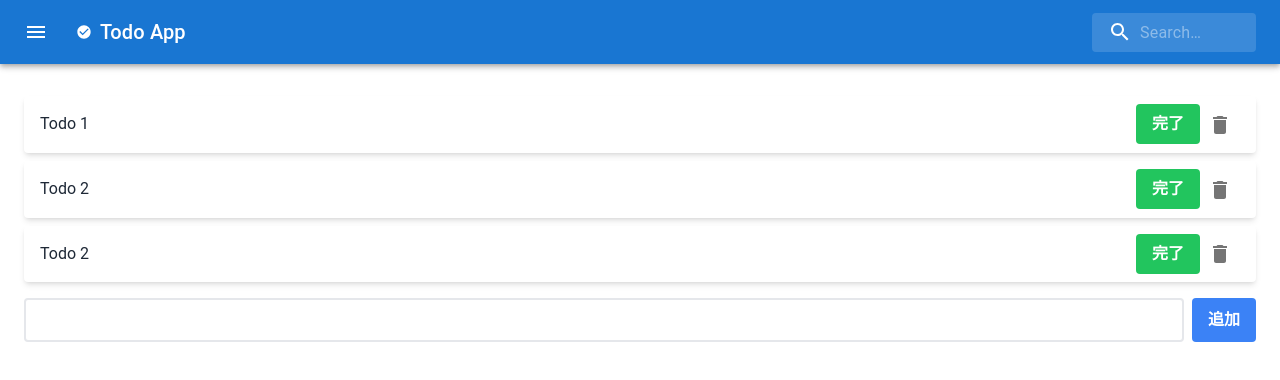
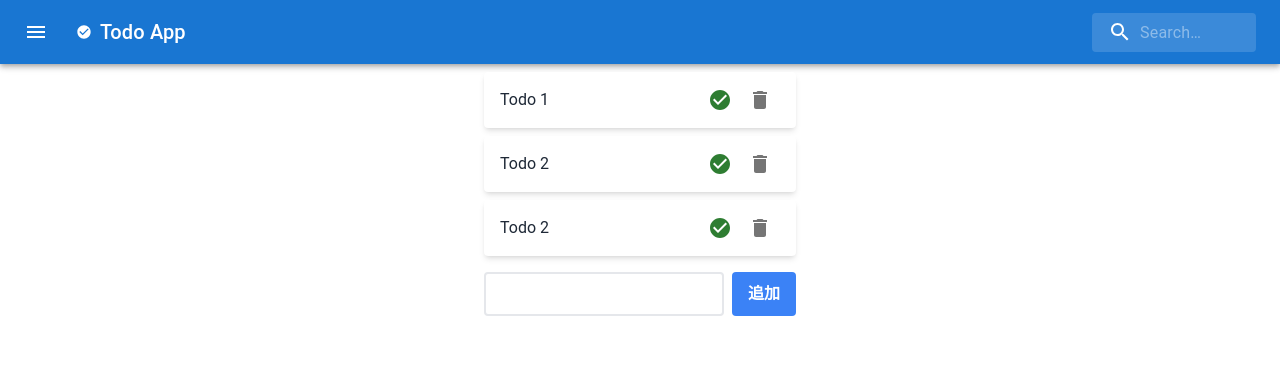
Before and after one commit to kuro1221/react-todo-app, a React (Create React App) app: page / in a window 1280 px wide. Shown: the top 380 px of the page. Built offline with nearby package versions, Linux system fonts and the light colour scheme.

Commit message:
TodoListのデザインを修正

```diff
--- a/src/App.tsx
+++ b/src/App.tsx
@@ -66,7 +66,8 @@ function App() {
   return (
     <>
       <SearchAppBar />
-      <div className="App p-6">
+      <div className="flex justify-center">
+        <div className="App w-100 mb-8">
           {todos.map((todo, index) => (
             <TodoItem
               key={index}
@@ -96,6 +97,7 @@ function App() {
             </button>
           </div>
         </div>
+      </div>
     </>
   )
 }
--- a/src/components/TodoItem.tsx
+++ b/src/components/TodoItem.tsx
@@ -2,6 +2,7 @@ import React, { FC } from 'react'
 import { Todo } from '../models/Todo'
 import IconButton from '@mui/material/IconButton'
 import DeleteIcon from '@mui/icons-material/Delete'
+import CheckCircleIcon from '@mui/icons-material/CheckCircle'
 
 export const TodoItem: FC<{
   todo: Todo
@@ -12,12 +13,9 @@ export const TodoItem: FC<{
     <div className="flex justify-between items-center bg-white shadow-md rounded px-4 py-2 my-2">
       <p className="text-gray-800">{todo.title}</p>
       <div>
-        <button
-          onClick={onComplete}
-          className="bg-green-500 hover:bg-green-700 btn"
-        >
-          完了
-        </button>
+        <IconButton aria-label="delete" onClick={onComplete}>
+          <CheckCircleIcon className="" color="success" />
+        </IconButton>
         <IconButton
           aria-label="delete"
           onClick={onDelete}
```
Lines whose indentation alone changed are shown as unchanged.
